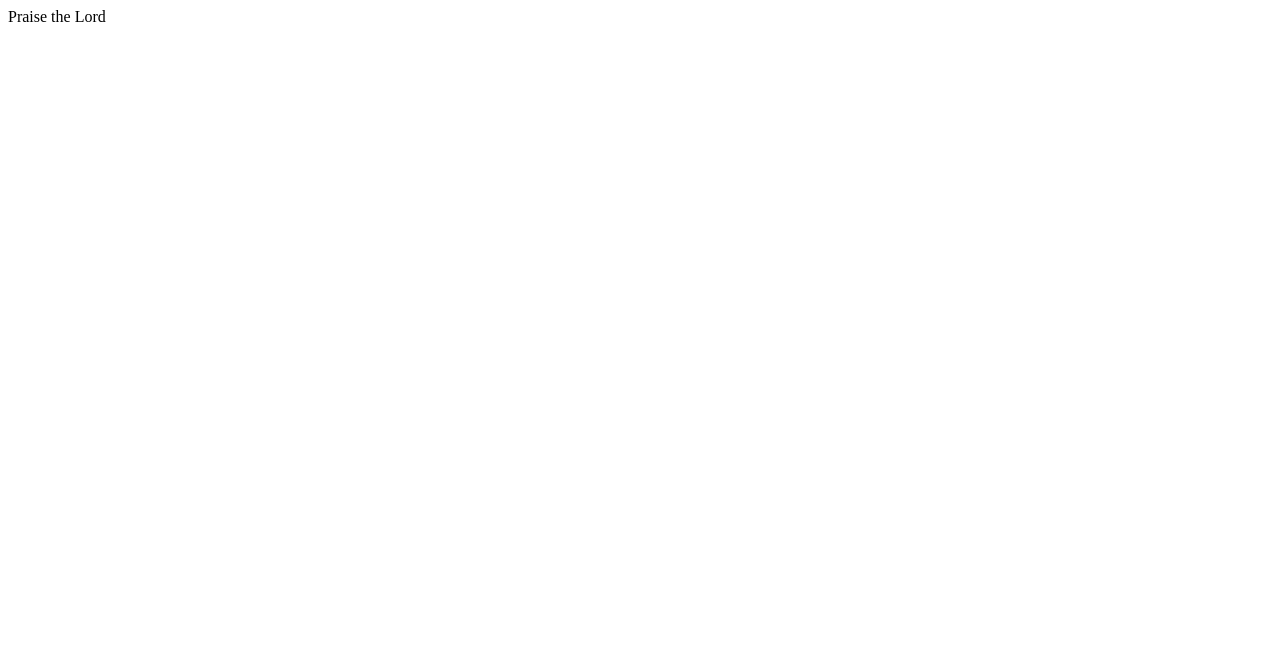
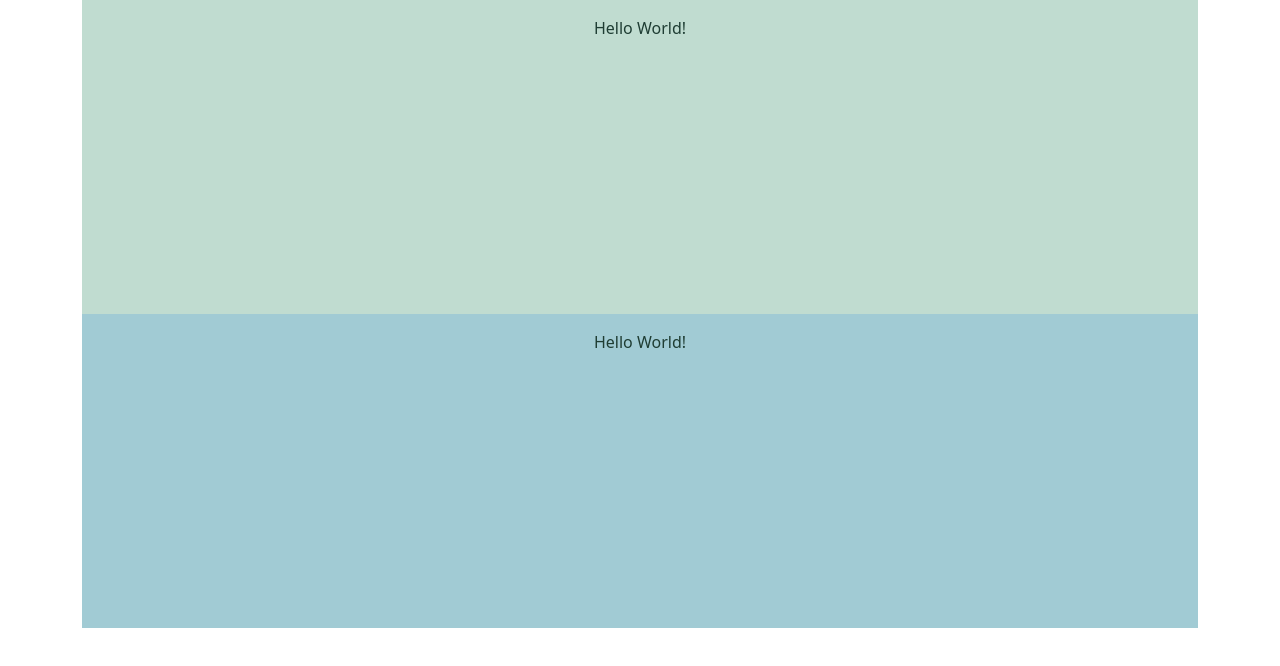
Before and after one commit to sandeep8558/styleena, a website: page index.html in a window 1280 px wide. Drawn offline with nearby package versions, Linux system fonts and the light colour scheme.

Commit message:
Overlay Added

```diff
--- a/index.html
+++ b/index.html
@@ -11,11 +11,32 @@
         href="https://fonts.googleapis.com/css2?family=Lato:ital,wght@0,100;0,300;0,400;0,700;0,900;1,100;1,300;1,400;1,700;1,900&display=swap"
         rel="stylesheet">
 
+    <link href="https://cdn.jsdelivr.net/npm/bootstrap@5.3.3/dist/css/bootstrap.min.css" rel="stylesheet"
+        integrity="sha384-QWTKZyjpPEjISv5WaRU9OFeRpok6YctnYmDr5pNlyT2bRjXh0JMhjY6hW+ALEwIH" crossorigin="anonymous">
+    <script src="https://cdn.jsdelivr.net/npm/bootstrap@5.3.3/dist/js/bootstrap.bundle.min.js"
+        integrity="sha384-YvpcrYf0tY3lHB60NNkmXc5s9fDVZLESaAA55NDzOxhy9GkcIdslK1eN7N6jIeHz"
+        crossorigin="anonymous"></script>
+
     <link rel="stylesheet" href="/dist/styleena.css">
 </head>
 
 <body>
-    Praise the Lord
+
+    <div class="container">
+
+        <div>
+            <div class="image image-hd image-cover bg-success">
+                <div class="image-overlay opacity-75">
+                    <div class="row bg-danger h-100 align-items-center justify-content-center">
+                        <div class="col-12 text-center bg-light p-3 h-50">Hello World!</div>
+                        <div class="col-12 text-center bg-primary-subtle p-3 h-50">Hello World!</div>
+                    </div>
+                </div>
+            </div>
+        </div>
+
+    </div>
+
 </body>
 
 </html>
--- a/src/scss/_image.scss
+++ b/src/scss/_image.scss
@@ -3,6 +3,12 @@
     position: relative;
     overflow: hidden;
     text-align: left;
+}
+
+.image-overlay {
+    position: absolute;
+    width: 100%;
+    height: 100%;
 }
 
 .image img.image-contain {
```
Also changed, not shown: README.md, dist/styleena.css, dist/styleena.min.css, 2 other files.
